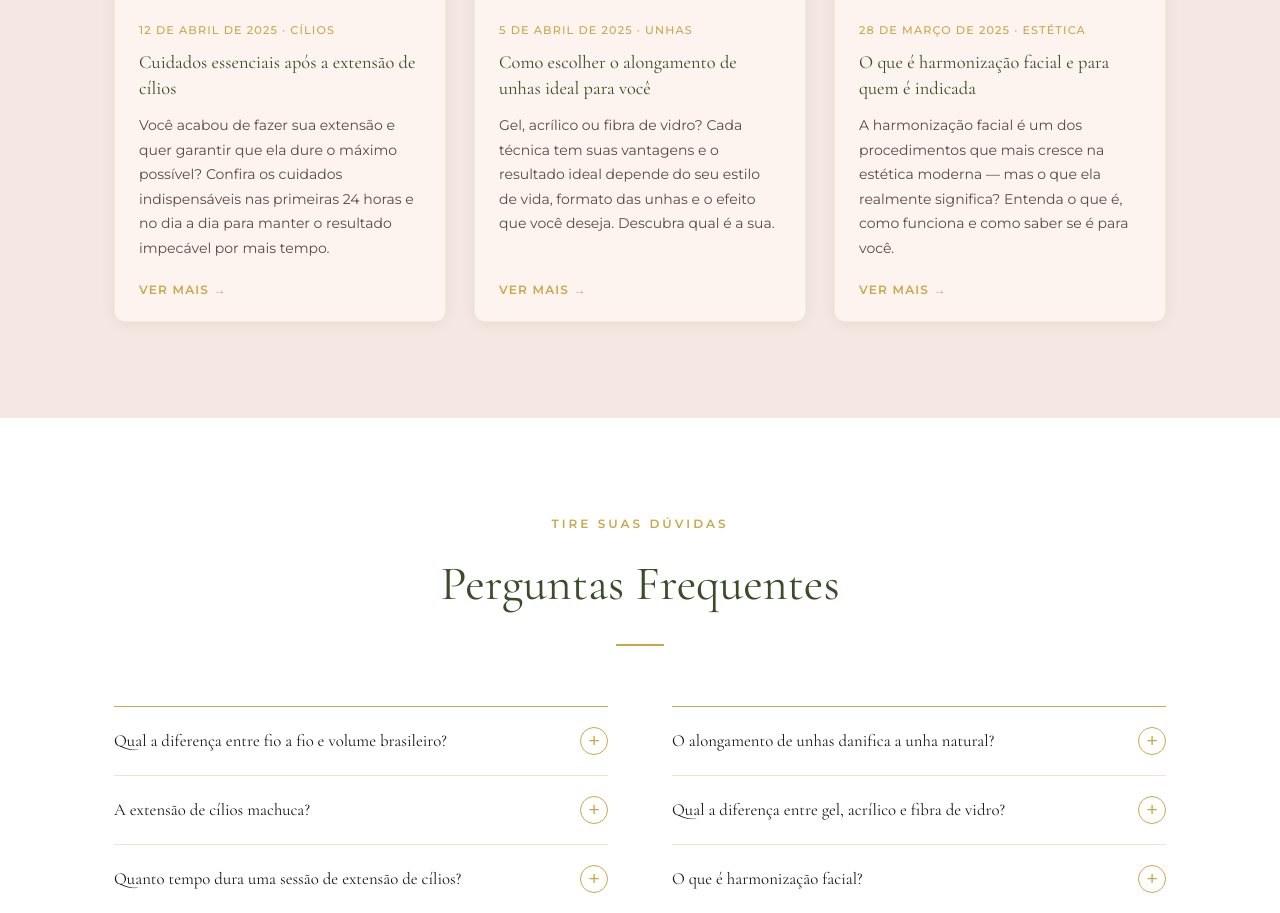
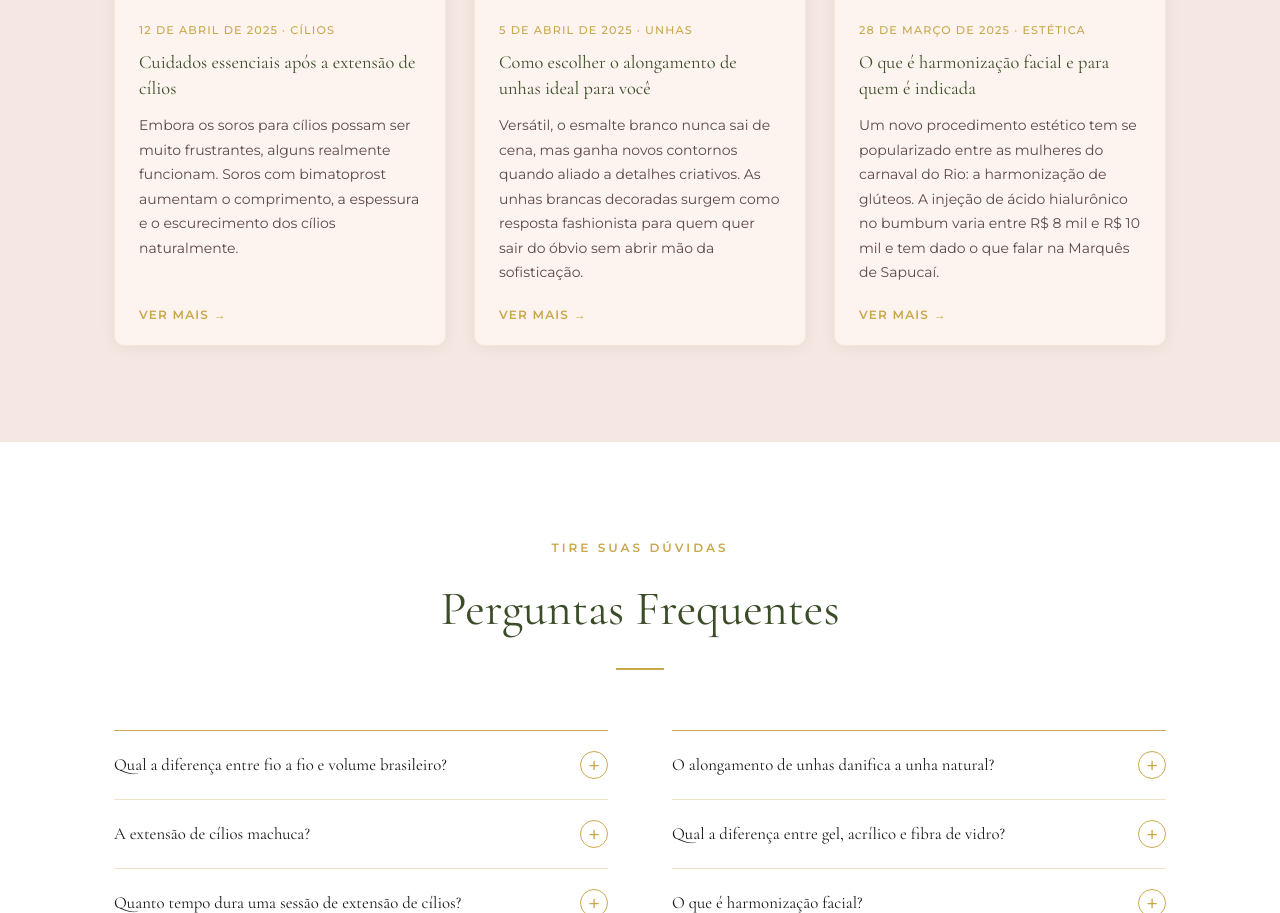
Before and after one commit to hugobenevenuto-del/mariamb, a plain HTML site: page index.html in a window 1280 px wide. Shown: the part 4859-5772 px from the top of the page. Drawn offline with nearby package versions, Linux system fonts and the light colour scheme; files whose address does not match are found by name.

Commit message:
Blog: atualiza descricoes dos 3 cards
Co-Authored-By: Claude Sonnet 4.6 <noreply@anthropic.com>

```diff
--- a/index.html
+++ b/index.html
@@ -397,7 +397,7 @@
           <div class="blog-card-body">
             <p class="blog-card-date">12 de abril de 2025 · Cílios</p>
             <h3 class="blog-card-title">Cuidados essenciais após a extensão de cílios</h3>
-            <p class="blog-card-excerpt">Você acabou de fazer sua extensão e quer garantir que ela dure o máximo possível? Confira os cuidados indispensáveis nas primeiras 24 horas e no dia a dia para manter o resultado impecável por mais tempo.</p>
+            <p class="blog-card-excerpt">Embora os soros para cílios possam ser muito frustrantes, alguns realmente funcionam. Soros com bimatoprost aumentam o comprimento, a espessura e o escurecimento dos cílios naturalmente.</p>
             <a href="#" class="blog-card-link">Ver mais →</a>
           </div>
         </article>
@@ -409,7 +409,7 @@
           <div class="blog-card-body">
             <p class="blog-card-date">5 de abril de 2025 · Unhas</p>
             <h3 class="blog-card-title">Como escolher o alongamento de unhas ideal para você</h3>
-            <p class="blog-card-excerpt">Gel, acrílico ou fibra de vidro? Cada técnica tem suas vantagens e o resultado ideal depende do seu estilo de vida, formato das unhas e o efeito que você deseja. Descubra qual é a sua.</p>
+            <p class="blog-card-excerpt">Versátil, o esmalte branco nunca sai de cena, mas ganha novos contornos quando aliado a detalhes criativos. As unhas brancas decoradas surgem como resposta fashionista para quem quer sair do óbvio sem abrir mão da sofisticação.</p>
             <a href="#" class="blog-card-link">Ver mais →</a>
           </div>
         </article>
@@ -421,7 +421,7 @@
           <div class="blog-card-body">
             <p class="blog-card-date">28 de março de 2025 · Estética</p>
             <h3 class="blog-card-title">O que é harmonização facial e para quem é indicada</h3>
-            <p class="blog-card-excerpt">A harmonização facial é um dos procedimentos que mais cresce na estética moderna — mas o que ela realmente significa? Entenda o que é, como funciona e como saber se é para você.</p>
+            <p class="blog-card-excerpt">Um novo procedimento estético tem se popularizado entre as mulheres do carnaval do Rio: a harmonização de glúteos. A injeção de ácido hialurônico no bumbum varia entre R$ 8 mil e R$ 10 mil e tem dado o que falar na Marquês de Sapucaí.</p>
             <a href="#" class="blog-card-link">Ver mais →</a>
           </div>
         </article>
```
